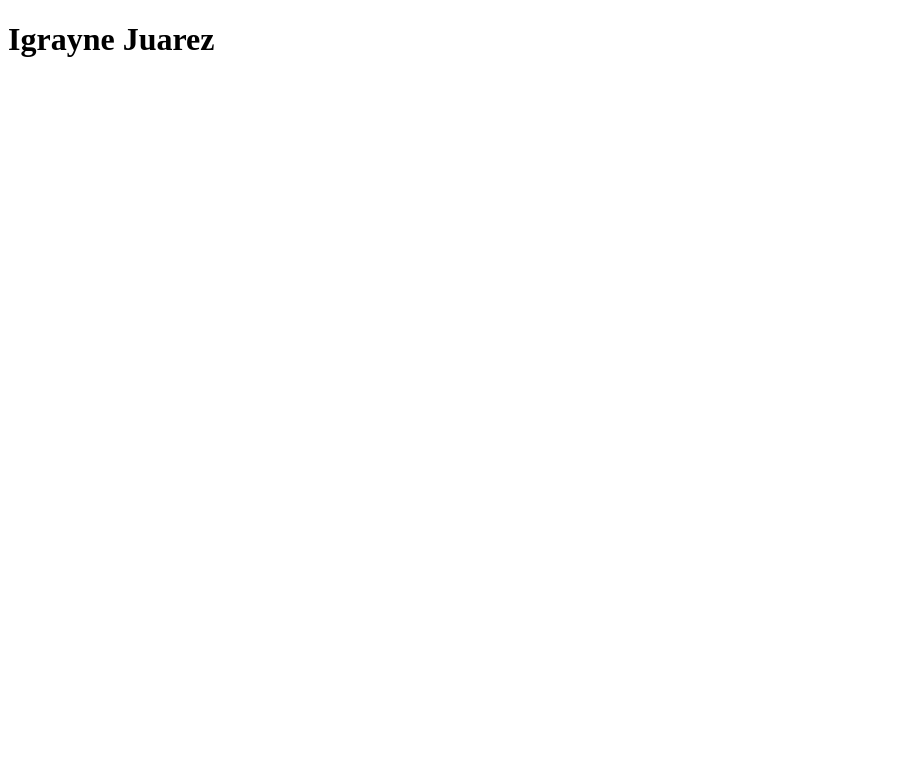
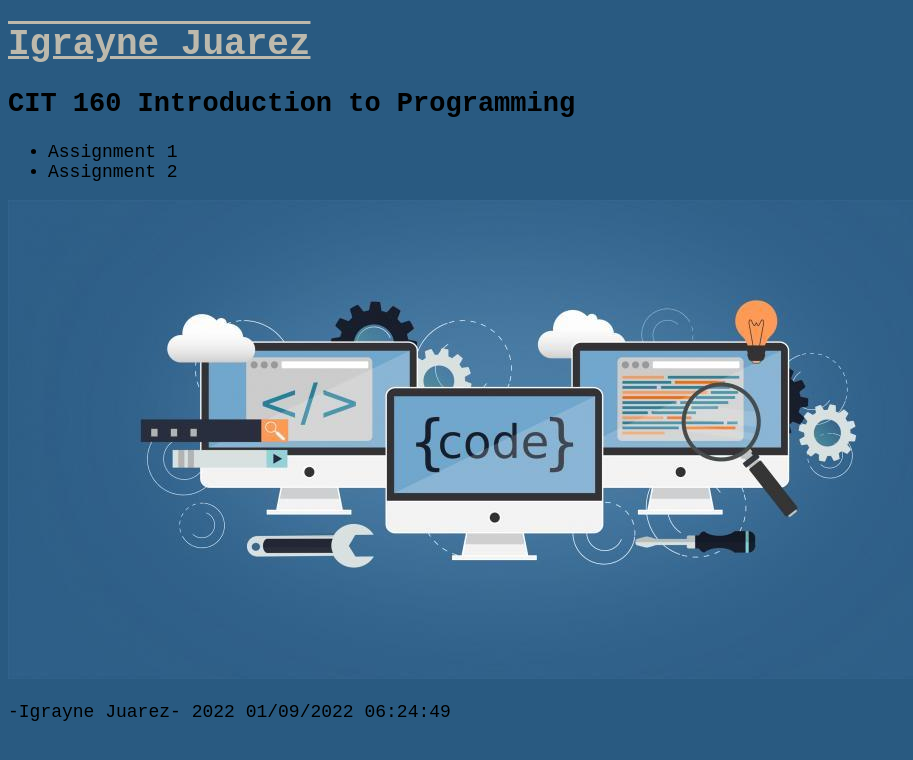
Before and after one commit to igraynejr/cit160, a plain HTML site: page index.html in a window 1280 px wide. Shown: the whole page, without its empty margins (0-913 px from the left). Drawn offline with Linux system fonts and the light colour scheme.

Commit message:
Finished homepage

```diff
--- /dev/null
+++ b/css/style.css
@@ -0,0 +1,9 @@
+h1 {
+    color: rgb(189, 185, 172);
+    text-decoration: underline overline;
+}
+
+body {background-color: rgb(41, 90, 129);
+      font-family: 'Courier New', Courier, monospace;
+      font-size: 18px;
+}
--- a/index.html
+++ b/index.html
@@ -5,9 +5,25 @@
     <meta http-equiv="X-UA-Compatible" content="IE=edge">
     <meta name="viewport" content="width=device-width, initial-scale=1.0">
     <title>Home Page- Igrayne CIT160</title>
+    <link rel="stylesheet" href="css/style.css">
+    <script defer src="js/dates.js"></script>
 </head>
 <body>
-    <h1>Igrayne Juarez</h1>
+    <header>
+     <h1>Igrayne Juarez</h1>
+     <h2>CIT 160 Introduction to Programming</h2>
+    </header>
+    <main>
+     <ul>
+        <li> Assignment 1</li>
+        <li> Assignment 2 </li>
+     </ul>
+     <img src="images/coding.jpg" alt="This is a picture about coding">
+    </main>
+    <footer>
+        <p> -Igrayne Juarez- 2022 <span id="datemod"></span></p>
 
+
+    </footer>
 </body>
 </html>
--- /dev/null
+++ b/js/dates.js
@@ -0,0 +1 @@
+document.querySelector('#datemod').textContent = document.lastModified;
```
Also changed, not shown: images/coding.jpg (added).
